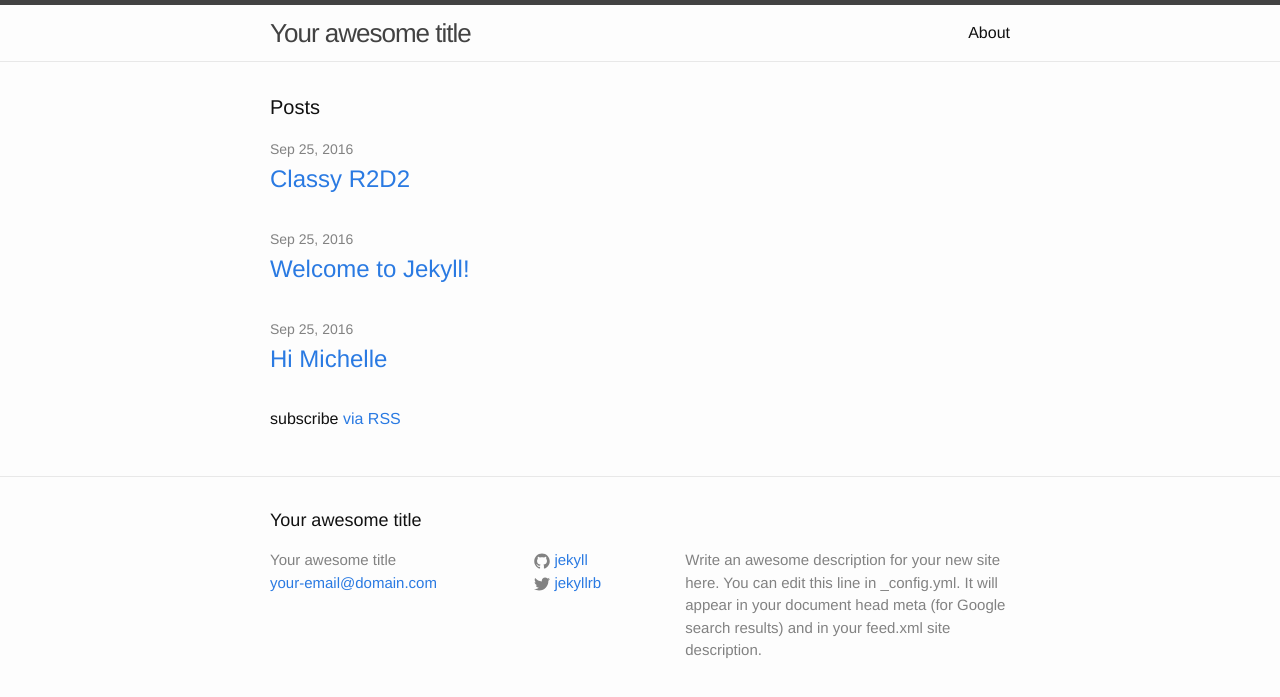
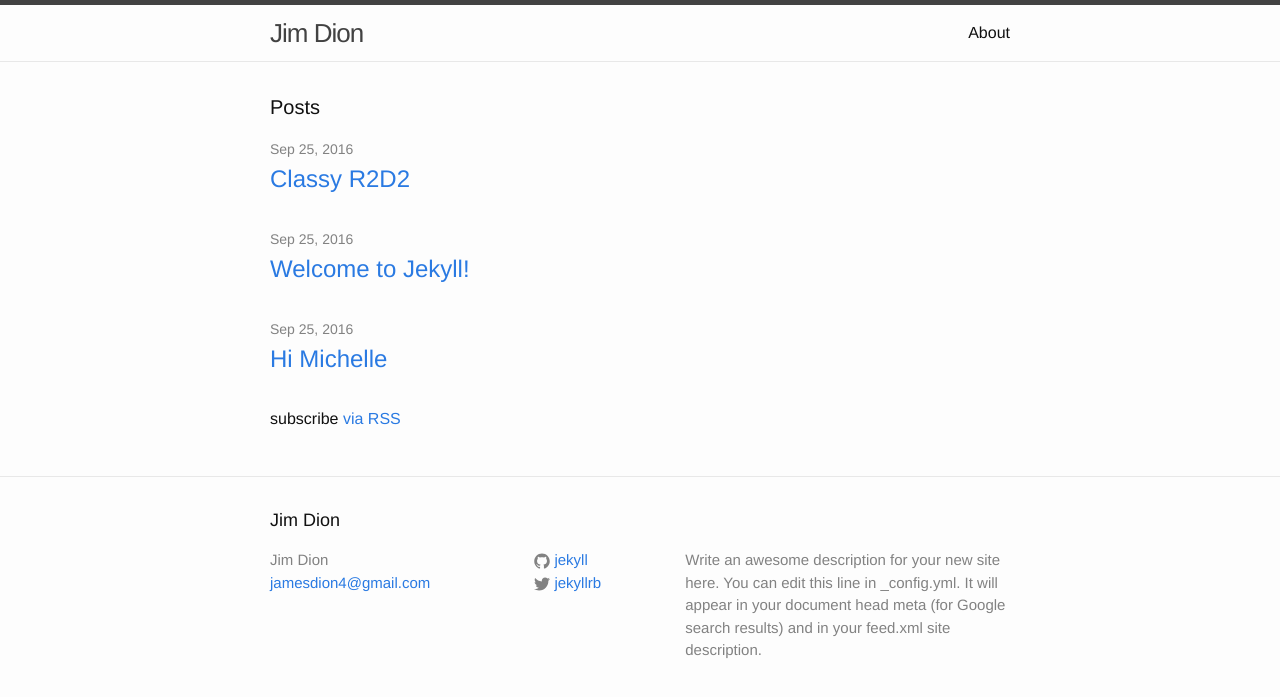
Before and after one commit to jamesdion4/jamesdion4.github.io, a Jekyll site: the page built from index.html, in a window 1280 px wide. Shown: the top 697 px of the page. Built offline with Jekyll 4.4.1, drawn with Linux system fonts in a browser that asks for light colours.

Commit message:
updated _config.yml

```diff
--- a/_config.yml
+++ b/_config.yml
@@ -6,14 +6,14 @@
 # 'jekyll serve'. If you change this file, please restart the server process.
 
 # Site settings
-title: Your awesome title
-email: your-email@domain.com
+title: Jim Dion
+email: jamesdion4@gmail.com
 description: > # this means to ignore newlines until "baseurl:"
   Write an awesome description for your new site here. You can edit this
   line in _config.yml. It will appear in your document head meta (for
   Google search results) and in your feed.xml site description.
 baseurl: "" # the subpath of your site, e.g. /blog
-url: "http://yourdomain.com" # the base hostname & protocol for your site
+url: "http://jimdion.com" # the base hostname & protocol for your site
 twitter_username: jekyllrb
 github_username:  jekyll
 
```
